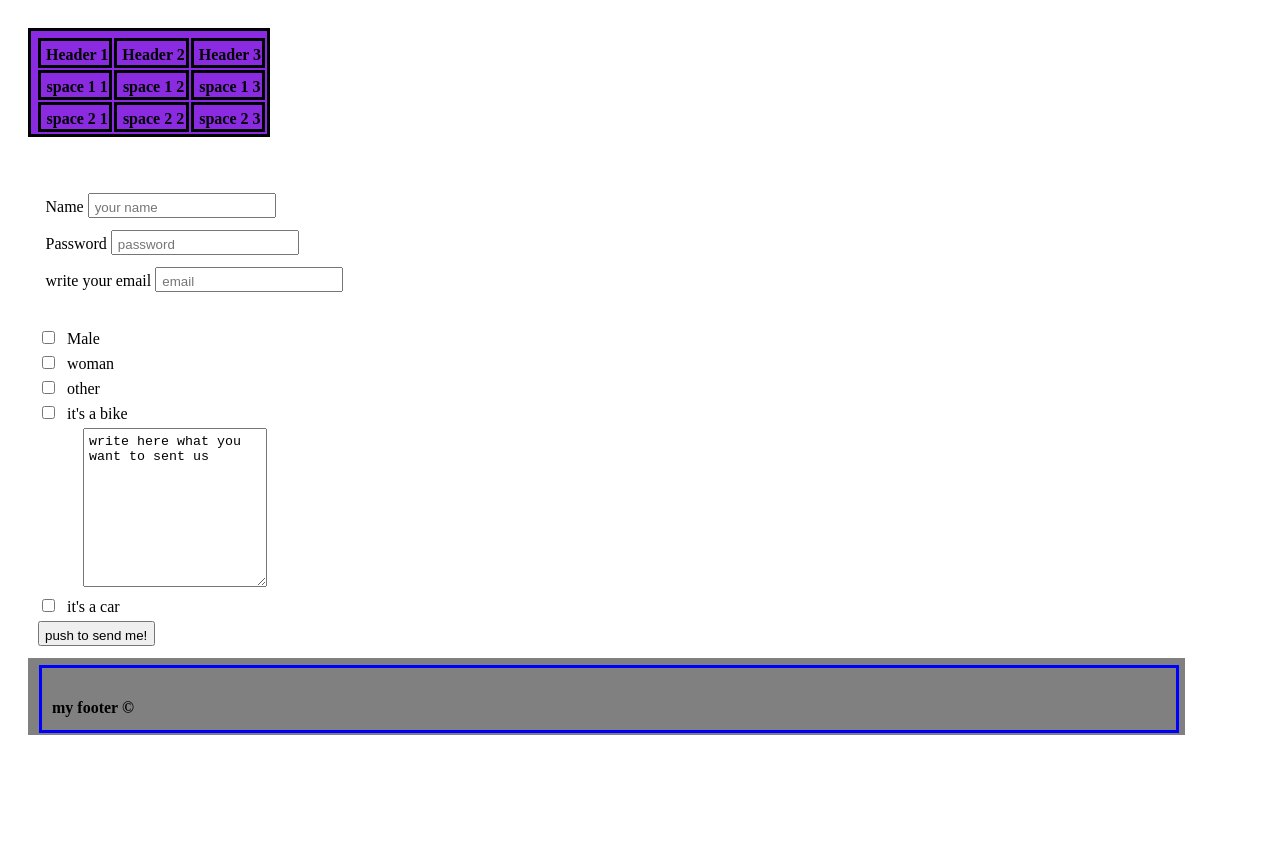
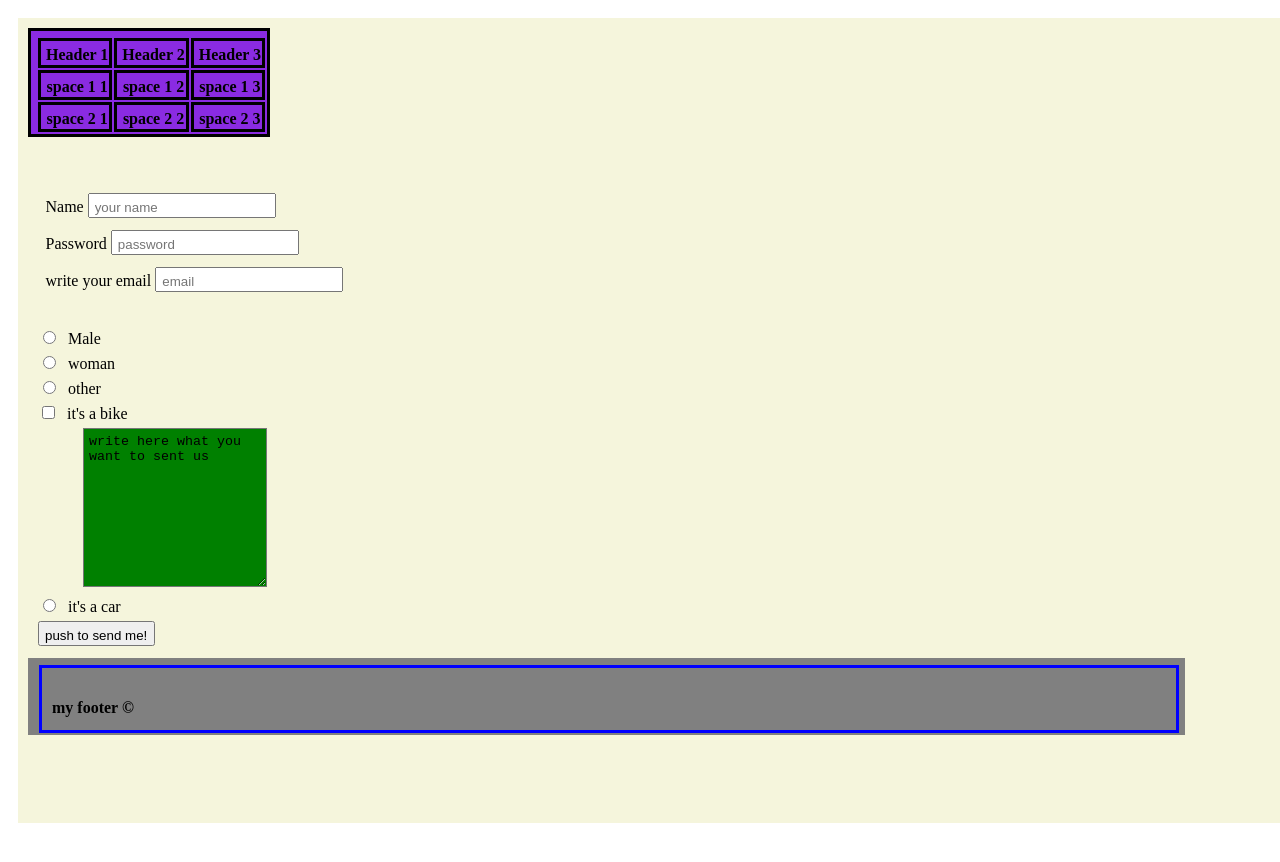
Before and after one commit to RogerJosue/My-project-2024, a plain HTML site: page practice.html in a window 1280 px wide. Shown: the top 862 px of the page. Drawn offline with Linux system fonts and the light colour scheme.

Commit message:
did a few adjustments

```diff
--- a/practice.css
+++ b/practice.css
@@ -7,7 +7,7 @@
 .Main-holder {
     height: 100vh;
     width: 100vw;
-
+    background-color:beige;
 }
 
 .table{
@@ -96,3 +96,7 @@ justify-content: flex-start;
     border-style: solid;
     border-color:blue ;
 }
+
+.txt{
+    background-color: green;
+}
--- a/practice.html
+++ b/practice.html
@@ -61,17 +61,17 @@
             <form action="" class="Form-body">
 
                 <div class="li-1">
-                    <input type="checkbox" name="gender" id="gender" value="male" required>
+                    <input type="radio" name="gender" id="gender" value="male" required>
                 <label for="gender">Male</label>
                 </div>
 
               <div class="li-1">
-                <input type="checkbox" name="gender" id="gender" value="woman" required>
+                <input type="radio" name="gender" id="gender" value="woman" required>
                 <label for="gender">woman</label>
               </div>
 
                 <div class="li-1">
-                    <input type="checkbox" name="gender" id="gender" value="other" required>
+                    <input type="radio" name="gender" id="gender" value="other" required>
                 <label for="gender">other</label>
                 </div>
 
@@ -81,12 +81,12 @@
                </div>
 
                <div class="li-2">
-               <textarea name="textbox" rows="10">write here what you want to sent us</textarea>
+               <textarea class="txt" name="textbox" rows="10">write here what you want to sent us</textarea>
                </div>
 
 
                 <div class="li-1">
-                    <input type="checkbox" name="vehicle" id="vehicle" value="car" required>
+                    <input type="radio" name="vehicle" id="vehicle" value="car" required>
                 <label for="vehicle">it's a car</label>
                 </div>
 
```
